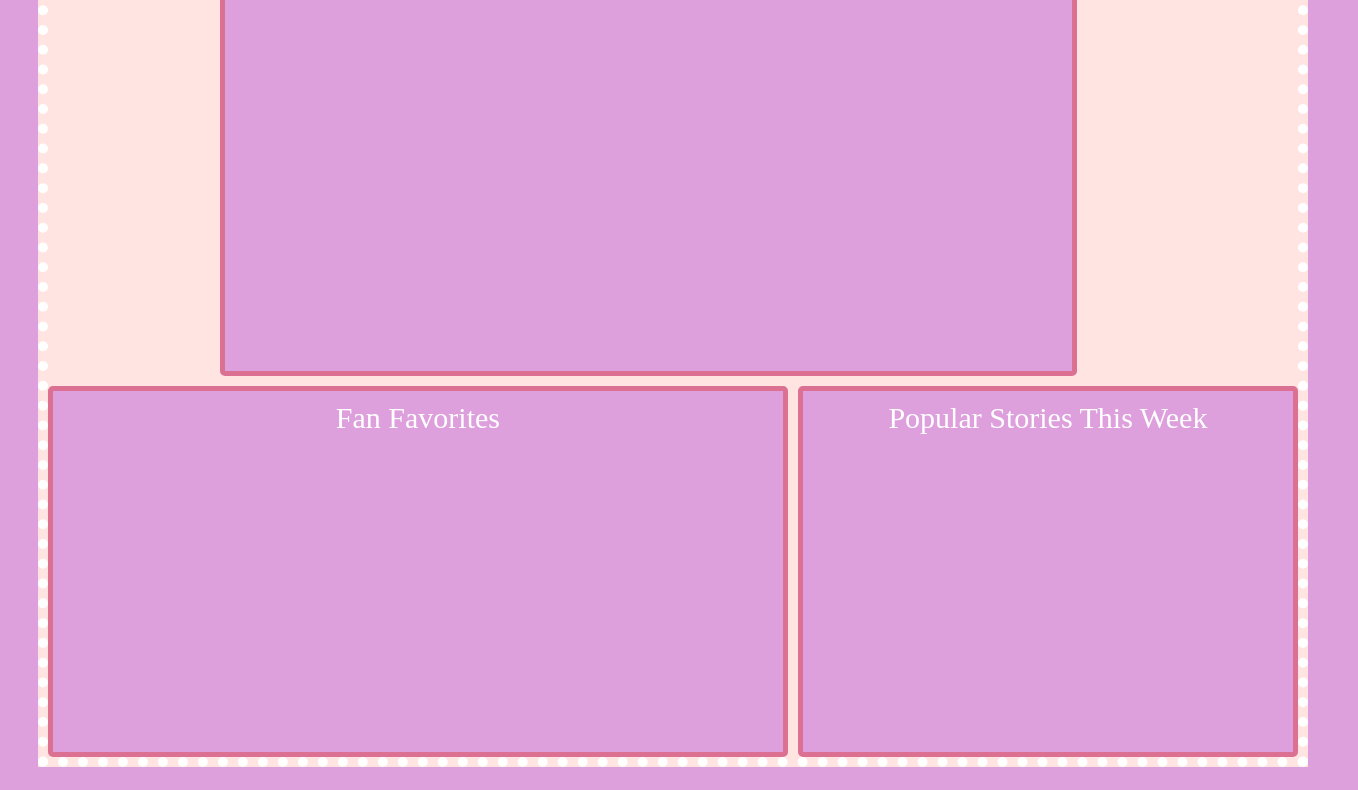
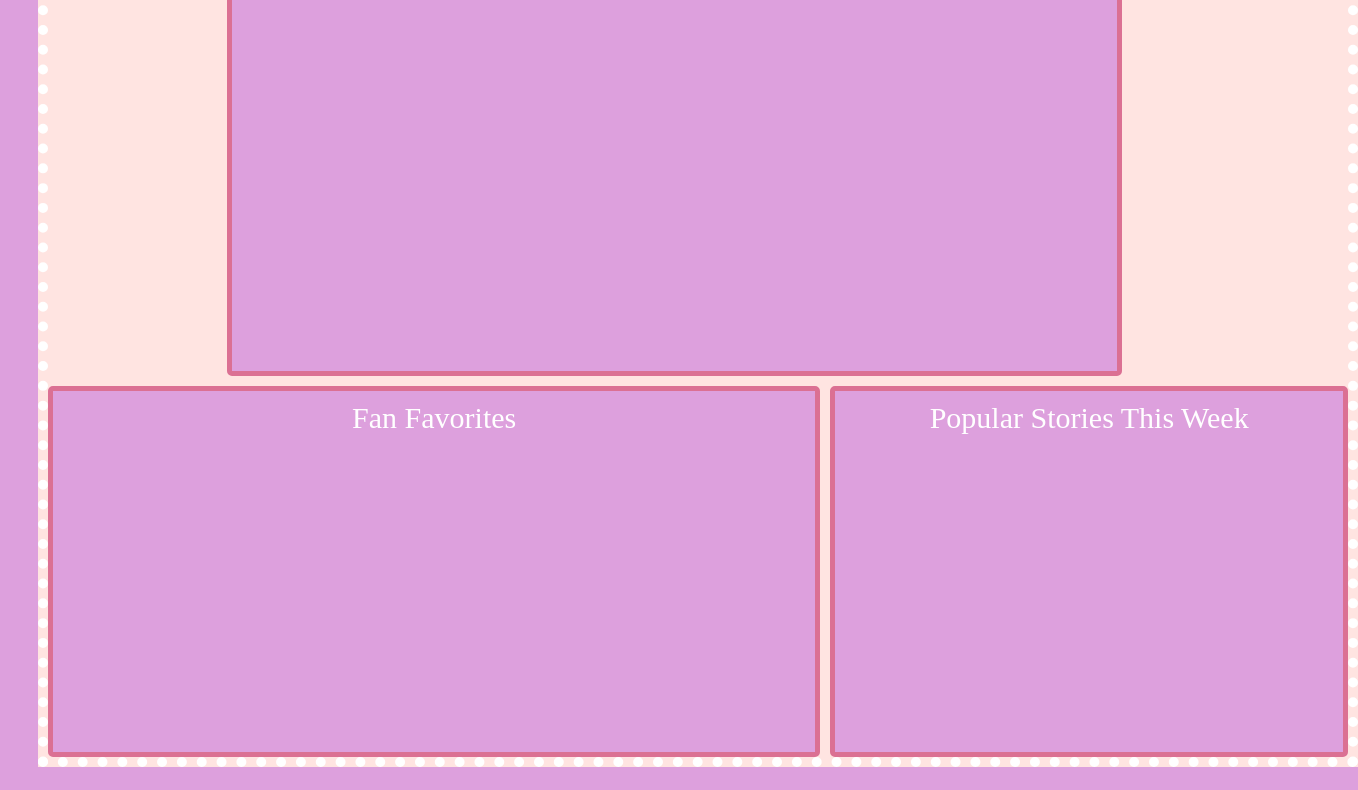
Before and after one commit to jr1248/jr1248.github.io, a plain HTML site: page index.html in a window 1280 px wide. Shown: the part 541-1331 px from the top of the page, 1358 px wide, since content can reach past the window. Drawn offline with Linux system fonts and the light colour scheme.

Commit message:
Update styles.css

```diff
--- a/styles.css
+++ b/styles.css
@@ -17,7 +17,7 @@ body{
     border: 10px white dotted;
     margin:30px;
     height: 900px;
-    width: 1250px;
+    width: 1300px;
     background-color: mistyrose;
     grid-template: repeat(4, 1fr 2fr) / repeat(4, 3fr 2fr);
     grid-gap: 10px;
```
